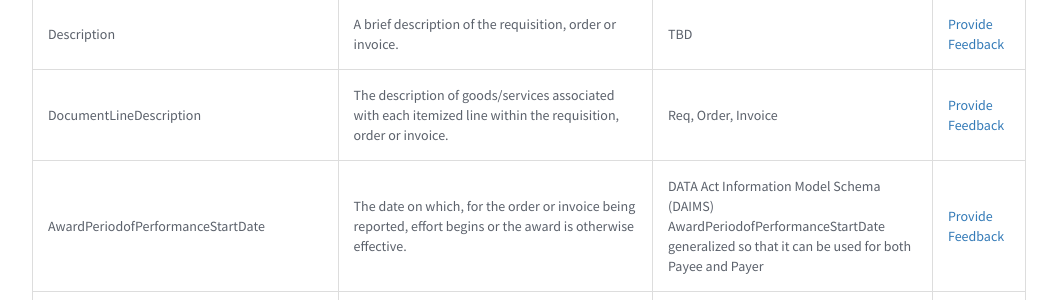
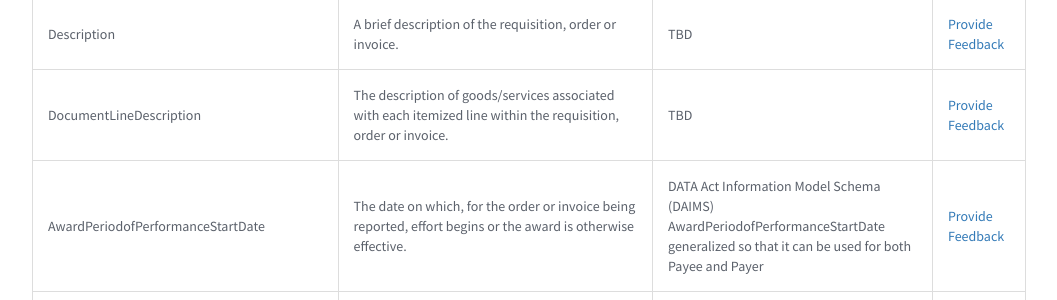
Before and after one commit to bureauofthefiscalservice/federalfinancialmanagement, a Jekyll site: the page built from business-exchange-standards.md, in a window 1280 px wide and 900 px high, scrolled down 23323 px. Shown: the part 154-454 px from the top of the window, without its empty margins (111-1168 px from the left). Built offline with Jekyll 4.4.1, drawn with Linux system fonts in a browser that asks for light colours; nearby versions of some CDN libraries.

Commit message:
Update business-exchange-standards.md

```diff
--- a/business-exchange-standards.md
+++ b/business-exchange-standards.md
@@ -1912,7 +1912,7 @@ Note: We are not requesting feedback to the elements previously defined in the D
   <tr>
     <td>DocumentLineDescription</td>
     <td>The description of goods/services associated with each itemized line within the requisition, order or invoice.</td>
-    <td>Req, Order, Invoice</td>
+    <td>TBD</td>
     <td><a href="https://github.com/bureauofthefiscalservice/federalfinancialmanagement/issues/27">Provide Feedback</a></td>
   </tr>
   <tr>
```
